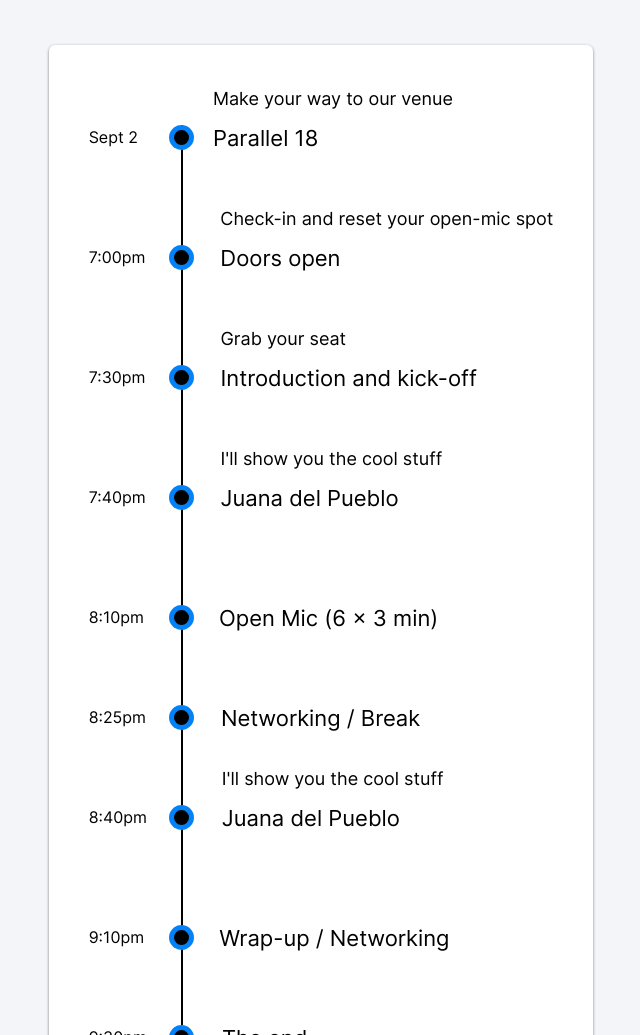
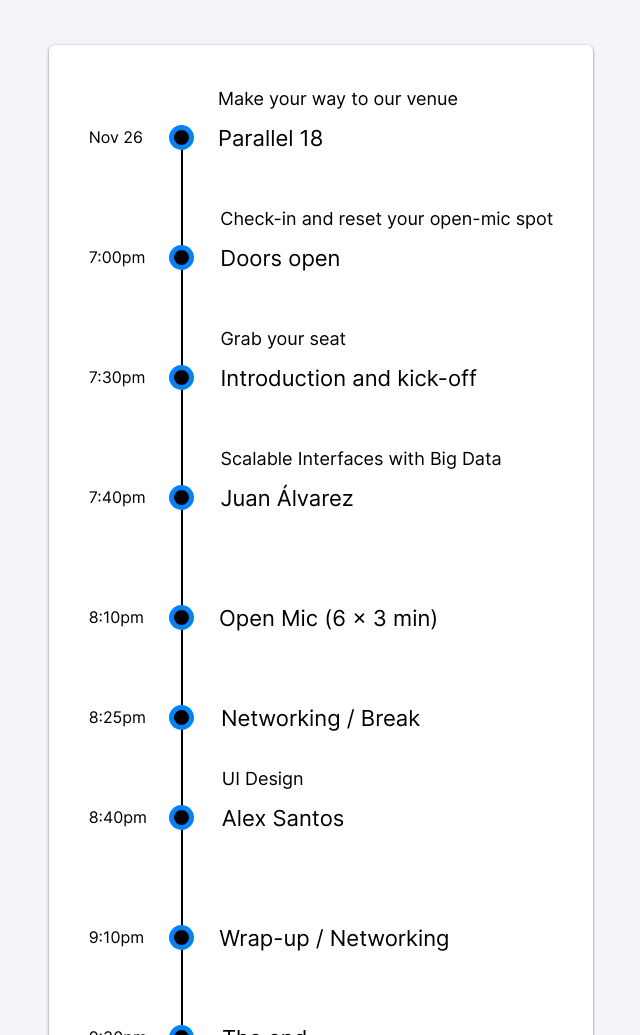
Before and after one commit to fullstacknights/website, a Gatsby site: page /schedule in a window 1280 px wide. Shown: the part 620-1655 px from the top of the page, without its empty margins (334-974 px from the left). Built offline with nearby package versions, Linux system fonts and the light colour scheme; Gatsby itself is replaced by a stand-in of ours.

Commit message:
Adds changes on schedules

```diff
--- a/src/pages/schedule.js
+++ b/src/pages/schedule.js
@@ -7,52 +7,15 @@ import {
   Timeline,
   SEO
 } from "../components/index";
-
-const EVENTS = [
-  {
-    dateTime: "Sept 2",
-    header: "Parallel 18",
-    subheader: "Make your way to our venue"
-  },
-  {
-    dateTime: "7:00pm",
-    header: "Doors open",
-    subheader: "Check-in and reset your open-mic spot"
-  },
-  {
-    dateTime: "7:30pm",
-    header: "Introduction and kick-off",
-    subheader: "Grab your seat"
-  },
-  {
-    dateTime: "7:40pm",
-    header: "Juana del Pueblo",
-    subheader: "I'll show you the cool stuff"
-  },
-  {
-    dateTime: "8:10pm",
-    header: "Open Mic (6 x 3 min)"
-  },
-  {
-    dateTime: "8:25pm",
-    header: "Networking / Break"
-  },
-  {
-    dateTime: "8:40pm",
-    header: "Juana del Pueblo",
-    subheader: "I'll show you the cool stuff"
-  },
-  {
-    dateTime: "9:10pm",
-    header: "Wrap-up / Networking"
-  },
-  {
-    dateTime: "9:30pm",
-    header: "The end"
-  }
-];
+import CONFIG from "../config";
+import { TOPIC_TABLES_SCHEDULE, SPEAKERS_SCHEDULE } from "../schedules";
 
 export default function() {
+  const events =
+    CONFIG.event.type === "topic-table"
+      ? TOPIC_TABLES_SCHEDULE
+      : SPEAKERS_SCHEDULE;
+
   return (
     <Layout>
       <SEO title="Schedule" />
@@ -72,7 +35,7 @@ export default function() {
       <div className="w-11/12 m-auto mb-15 lg:w-2/3 lg:flex lg:justify-center lg:items-center">
         <div className="mt-20">
           <Card className="p-4 lg:p-8 lg:ml-6">
-            <Timeline events={EVENTS} />
+            <Timeline events={events} />
           </Card>
         </div>
       </div>
--- /dev/null
+++ b/src/schedules.js
@@ -0,0 +1,81 @@
+import format from "date-fns/format";
+
+import CONFIG from "./config";
+
+const venue = {
+  dateTime: format(new Date(CONFIG.event.date), "MMM d"),
+  header: "Parallel 18",
+  subheader: "Make your way to our venue"
+};
+const welcome = {
+  dateTime: "7:00pm",
+  header: "Doors open",
+  subheader: "Check-in and reset your open-mic spot"
+};
+
+const TOPIC_TABLES_SCHEDULE = [
+  venue,
+  welcome,
+  {
+    dateTime: "7:15pm",
+    header: "Introduction and kick-off",
+    subheader: "Grab your seat"
+  },
+  {
+    dateTime: "7:25pm",
+    header: "Open Mic (6 x 3 min)"
+  },
+  {
+    dateTime: "7:40pm",
+    header: "Topic Tables",
+    subheader: "I'll show you the cool stuff"
+  },
+  {
+    dateTime: "8:40pm",
+    header: "Wrap-up / Networking"
+  },
+  {
+    dateTime: "9:00pm",
+    header: "The end"
+  }
+];
+
+const speaker1 = CONFIG.event.participants[0];
+const speaker2 = CONFIG.event.participants[1];
+const SPEAKERS_SCHEDULE = [
+  venue,
+  welcome,
+  {
+    dateTime: "7:30pm",
+    header: "Introduction and kick-off",
+    subheader: "Grab your seat"
+  },
+  {
+    dateTime: "7:40pm",
+    header: speaker1.name,
+    subheader: speaker1.topic
+  },
+  {
+    dateTime: "8:10pm",
+    header: "Open Mic (6 x 3 min)"
+  },
+  {
+    dateTime: "8:25pm",
+    header: "Networking / Break"
+  },
+  {
+    dateTime: "8:40pm",
+    header: speaker2.name,
+    subheader: speaker2.topic
+  },
+  {
+    dateTime: "9:10pm",
+    header: "Wrap-up / Networking"
+  },
+  {
+    dateTime: "9:30pm",
+    header: "The end"
+  }
+];
+
+export { TOPIC_TABLES_SCHEDULE, SPEAKERS_SCHEDULE };
```
